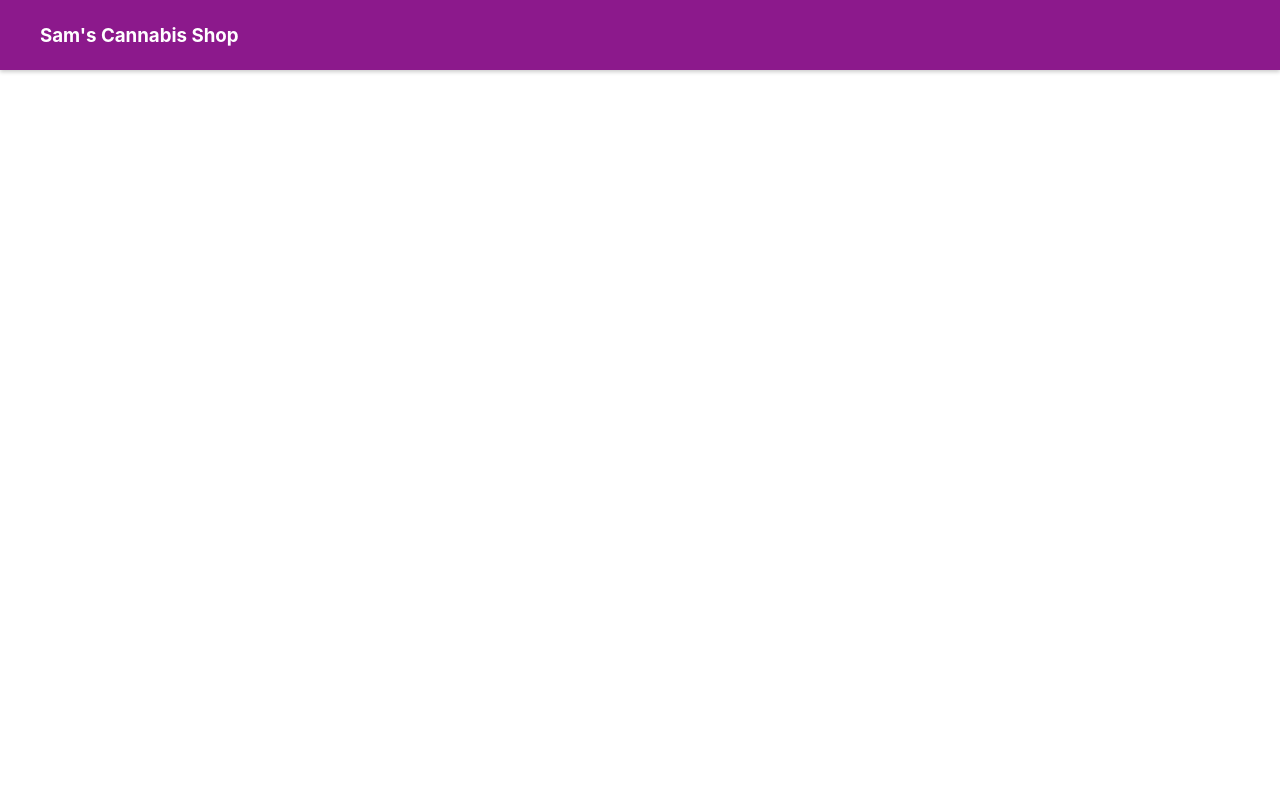
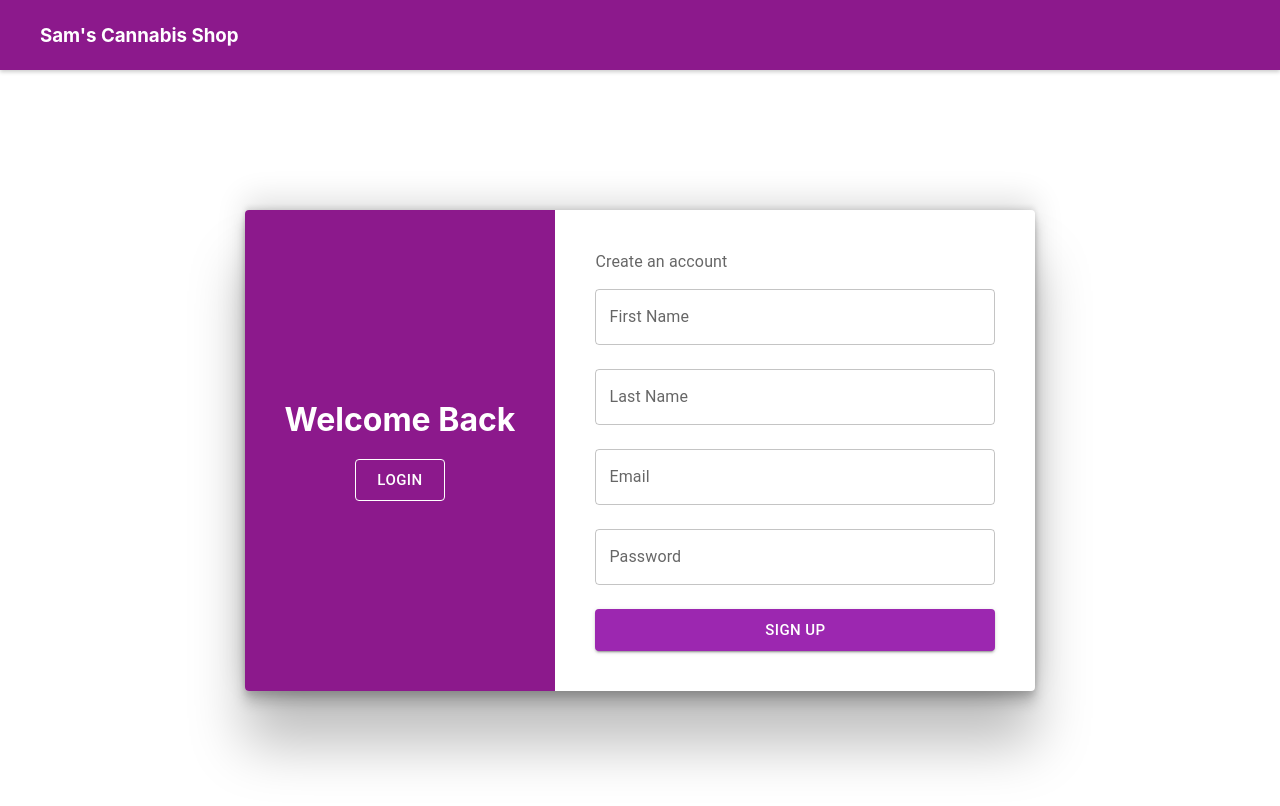
Before and after one commit to samswagbot/fake-cannabis-shop-fe, a React (Create React App) app: page /signup in a window 1280 px wide. Before the commit this address had no page. Shown: the top 806 px of the page. Built offline with nearby package versions, Linux system fonts and the light colour scheme.

Commit message:
for herohu

```diff
--- a/src/App.tsx
+++ b/src/App.tsx
@@ -1,20 +1,28 @@
-import { Routes, Route, BrowserRouter } from "react-router-dom";
+import { Routes, Route, BrowserRouter, Navigate } from "react-router-dom";
+import Login from "./components/Login/Login";
+
 import NavBar from "./components/NavBar/NavBar";
 import ShoppingCart from "./components/ShoppingCart/ShoppingCart";
+import SignUp from "./components/SignUp/SignUp";
 import StrainDetail from "./components/StrainDetail/StrainDetail";
 import { ShoppingCartProvider } from "./context/ShoppingCartContext";
 import { StrainProvider } from "./context/StrainsContext";
+
 import Home from "./pages/Home";
 
 function App() {
+  const user = localStorage.getItem("token");
   return (
     <BrowserRouter>
       <ShoppingCartProvider>
         <StrainProvider>
-        <ShoppingCart  />
+          <ShoppingCart />
           <NavBar />
           <Routes>
-            <Route path="/" element={<Home />} />
+            {user && <Route path="/" element={<Home />} />}
+            <Route path="/signup" element={<SignUp />} />
+            <Route path="/login" element={<Login />} />
+            <Route path="/" element={<Navigate replace to="/login" />} />
             <Route path="/strains/:id" element={<StrainDetail />} />
           </Routes>
         </StrainProvider>
--- /dev/null
+++ b/src/components/Login/Login.tsx
@@ -0,0 +1,92 @@
+import { FormControl, Button, TextField, FormLabel } from "@mui/material";
+import axios from "axios";
+import { useState } from "react";
+import { Navigate } from "react-router-dom";
+import styles from "../SignUp/signup.module.css";
+
+const Login = () => {
+  const [login, setLogin] = useState({
+    email: "",
+    password: "",
+  });
+  const [error, setError] = useState(false);
+
+  const handleOnChange = (e: React.ChangeEvent<HTMLInputElement>) => {
+    const { value, name } = e.target;
+    setLogin({ ...login, [name]: value });
+  };
+
+  const handleOnSubmit = async () => {
+    try {
+      const res = await axios.post("/api/users", login);
+      console.log(res);
+    } catch (error: any) {
+      if (
+        error.response &&
+        error.response.status >= 400 &&
+        error.response.status <= 500
+      ) {
+        setError(error.response.data.message);
+      }
+    }
+  };
+
+  return (
+    <div className={styles.layout}>
+      <div className={styles.container}>
+        <div className={styles.welcomeBack}>
+          <h1>New User?</h1>
+          <Button
+            size="large"
+            onClick={() => <Navigate to="/signup" />}
+            variant="outlined"
+            color="inherit"
+          >
+            Sign up
+          </Button>
+        </div>
+        <div className={styles.formCtn}>
+          <FormControl fullWidth>
+            <FormLabel>Login</FormLabel>
+            <TextField
+              name="email"
+              type="email"
+              id="email"
+              label="Email"
+              fullWidth
+              variant="outlined"
+              margin="normal"
+              onChange={handleOnChange}
+            />
+            <TextField
+              type="password"
+              name="password"
+              id="password"
+              label="Password"
+              variant="outlined"
+              fullWidth
+              margin="normal"
+              onChange={handleOnChange}
+            />
+            {error && <div>{error}</div>}
+            <Button
+              sx={{
+                marginTop: 2,
+              }}
+              variant="contained"
+              fullWidth
+              color="secondary"
+              size="large"
+              type="submit"
+              onClick={handleOnSubmit}
+            >
+              Login
+            </Button>
+          </FormControl>
+        </div>
+      </div>
+    </div>
+  );
+};
+
+export default Login;
--- /dev/null
+++ b/src/components/SignUp/SignUp.tsx
@@ -0,0 +1,106 @@
+import { FormControl, Button, TextField, FormLabel } from "@mui/material";
+import axios from "axios";
+import { useState } from "react";
+import styles from "./signup.module.css";
+
+const SignUp = () => {
+  const [signUp, setSignUp] = useState({
+    firstName: "",
+    lastName: "",
+    email: "",
+    password: "",
+  });
+  const [error, setError] = useState(false);
+
+  const handleOnChange = (e: React.ChangeEvent<HTMLInputElement>) => {
+    const { value, name } = e.target;
+    setSignUp({ ...signUp, [name]: value });
+  };
+
+  const handleOnSubmit = async () => {
+    try {
+      const res = await axios.post("/api/users", signUp);
+      console.log(res)
+    } catch (error: any) {
+      if (
+        error.response &&
+        error.response.status >= 400 &&
+        error.response.status <= 500
+      ) {
+        setError(error.response.data.message);
+      }
+    }
+  };
+
+  return (
+    <div className={styles.layout}>
+      <div className={styles.container}>
+        <div className={styles.welcomeBack}>
+          <h1>Welcome Back</h1>
+          <Button size="large" variant="outlined" color="inherit">
+            Login
+          </Button>
+        </div>
+        <div className={styles.formCtn}>
+          <FormControl fullWidth>
+            <FormLabel>Create an account</FormLabel>
+            <TextField
+              name="firstName"
+              id="firstName"
+              label="First Name"
+              variant="outlined"
+              fullWidth
+              margin="normal"
+              onChange={handleOnChange}
+            />
+            <TextField
+              name="lastName"
+              id="lastName"
+              label="Last Name"
+              variant="outlined"
+              fullWidth
+              margin="normal"
+              onChange={handleOnChange}
+            />
+            <TextField
+              name="email"
+              type="email"
+              id="email"
+              label="Email"
+              fullWidth
+              variant="outlined"
+              margin="normal"
+              onChange={handleOnChange}
+            />
+            <TextField
+              type="password"
+              name="password"
+              id="password"
+              label="Password"
+              variant="outlined"
+              fullWidth
+              margin="normal"
+              onChange={handleOnChange}
+            />
+            {error && <div>{error}</div>}
+            <Button
+              sx={{
+                marginTop: 2,
+              }}
+              variant="contained"
+              fullWidth
+              color="secondary"
+              size="large"
+              type="submit"
+              onClick={handleOnSubmit}
+            >
+              Sign up
+            </Button>
+          </FormControl>
+        </div>
+      </div>
+    </div>
+  );
+};
+
+export default SignUp;
--- /dev/null
+++ b/src/components/SignUp/signup.module.css
@@ -0,0 +1,36 @@
+.layout {
+  display: flex;
+  justify-content: center;
+  align-items: center;
+  height: 100vh;
+}
+
+.formCtn {
+  padding: 40px;
+  border-top-right-radius: 4px;
+  border-bottom-right-radius: 4px;
+  min-width: 400px;
+}
+
+.welcomeBack {
+  background-color: #8c198c;
+  padding: 40px;
+  border-top-left-radius: 4px;
+  border-bottom-left-radius: 4px;
+  display: flex;
+  align-items: center;
+  color: white;
+  flex-direction: column;
+  justify-content: center;
+}
+
+.welcomeBack h1 {
+    margin-bottom: 20px;
+}
+
+.container {
+  display: flex;
+  box-shadow: rgba(0, 0, 0, 0.25) 0px 54px 55px, rgba(0, 0, 0, 0.12) 0px -12px 30px, rgba(0, 0, 0, 0.12) 0px 4px 6px, rgba(0, 0, 0, 0.17) 0px 12px 13px, rgba(0, 0, 0, 0.09) 0px -3px 5px;
+  margin-top: -40px;
+  border-radius: 4px;
+}
```
